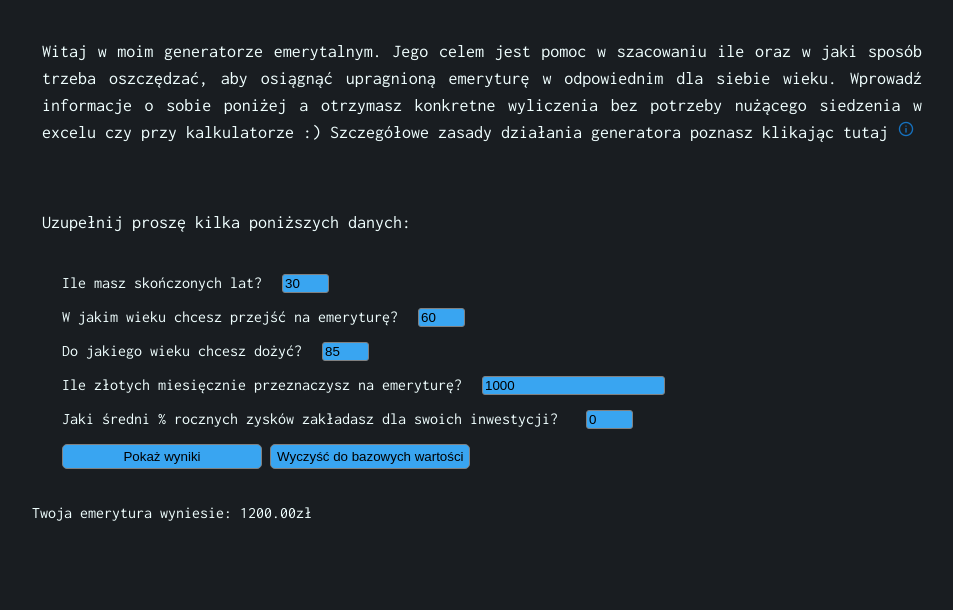
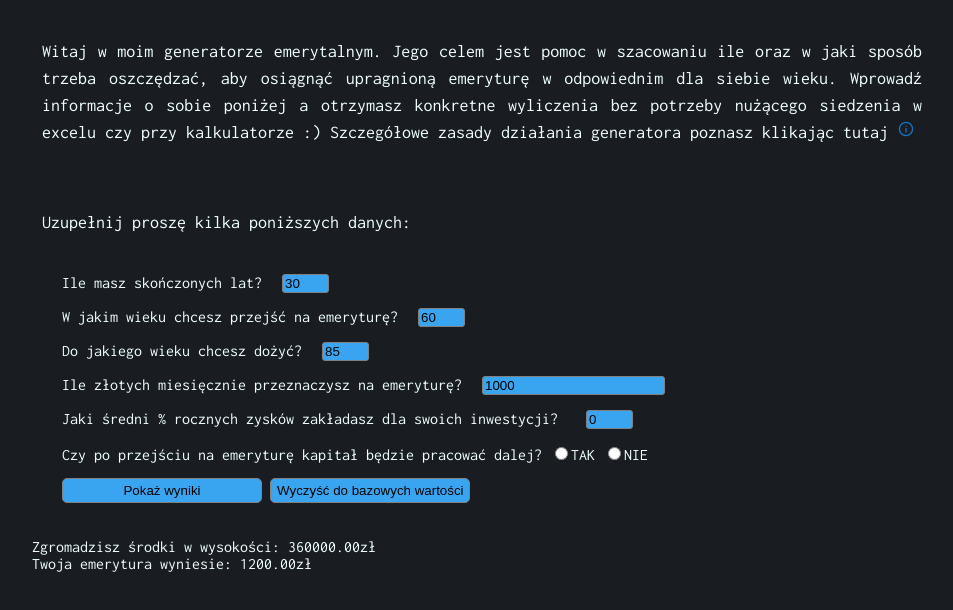
Before and after one commit to marcin-gawryszczak/generator_emerytalny, a plain HTML site: page index.html in a window 1280 px wide. Both pictures are taken after a click on the button "Pokaż wyniki". Shown: the part 146-756 px from the top of the page, without its empty margins (148-1101 px from the left). Drawn offline with nearby package versions, Linux system fonts and the light colour scheme.

Commit message:
possibility of continue investing on retirement

```diff
--- a/emerytura.js
+++ b/emerytura.js
@@ -1,8 +1,6 @@
 // do przycisku 'pokaż wyniki' dodajemy obsługę kliknięcia
 
 document.querySelector('#result').addEventListener('click', count_pension)
-
-
 
 let totalcash;
 
@@ -18,13 +16,16 @@ function count_pension()
     let investing_time_months = (pension_age-age)*12;
     investing_money(percent, monthlycash, investing_time_months)
 
+    investing_in_retirement()
 
 
     let pension = totalcash/total_months_of_using_money;
 
     pension = pension.toFixed(2)
+    totalcash = totalcash.toFixed(2)
 
-    let statement = '<div>Twoja emerytura wyniesie: '+pension+ 'zł</div>'
+    let statement = '<div>Zgromadzisz środki w wysokości: '+totalcash+ 'zł</div>'
+    statement += '<div>Twoja emerytura wyniesie: '+pension+ 'zł</div>'
     console.log(statement)
     document.querySelector('#pension').innerHTML = statement
 
@@ -42,5 +43,21 @@ function investing_money(profit,cash,time)
     }
 
     totalcash = total_investing_money
+}
 
+function investing_in_retirement()
+{
+    const radioButtons = document.querySelectorAll('input[name="answer"]');
+
+    let selectedanswer
+    for (const radioButton of radioButtons)
+    {
+        if (radioButton.checked)
+        {
+            selectedanswer = radioButton.value;
+            break;
+        }
+    }
+
+    console.log(selectedanswer)
 }
--- a/index.html
+++ b/index.html
@@ -12,7 +12,6 @@
         <link href="https://fonts.googleapis.com/css2?family=Inconsolata:wght@400;700&family=Montserrat:wght@400;700&display=swap" rel="stylesheet">
 
         <link rel="stylesheet" href="https://fonts.googleapis.com/css2?family=Material+Symbols+Outlined:opsz,wght,FILL,GRAD@48,400,0,0" />
-
 
     </head>
     <body>
@@ -51,6 +50,11 @@
                         <label> Jaki średni % rocznych zysków zakładasz dla swoich inwestycji? <input type="number" value="0" min="0" max="100" id="percent"></label>
                     </div>
                     <div class="inputs">
+                            Czy po przejściu na emeryturę kapitał będzie pracować dalej?
+                            <label><input type="radio" name="answer" value="1" id="TAK">TAK</label>
+                            <label><input type="radio" name="answer" value="0" id="NIE">NIE</label>
+                    </div>
+                    <div class="inputs">
                         <input type="button" value="Pokaż wyniki" id="result">
 				        <input type="reset" value="Wyczyść do bazowych wartości" id="">
                     </div>
@@ -63,9 +67,7 @@
                 </div>
             </section>
 
-
         </article>
-
 
         </div>
         </main>
```
